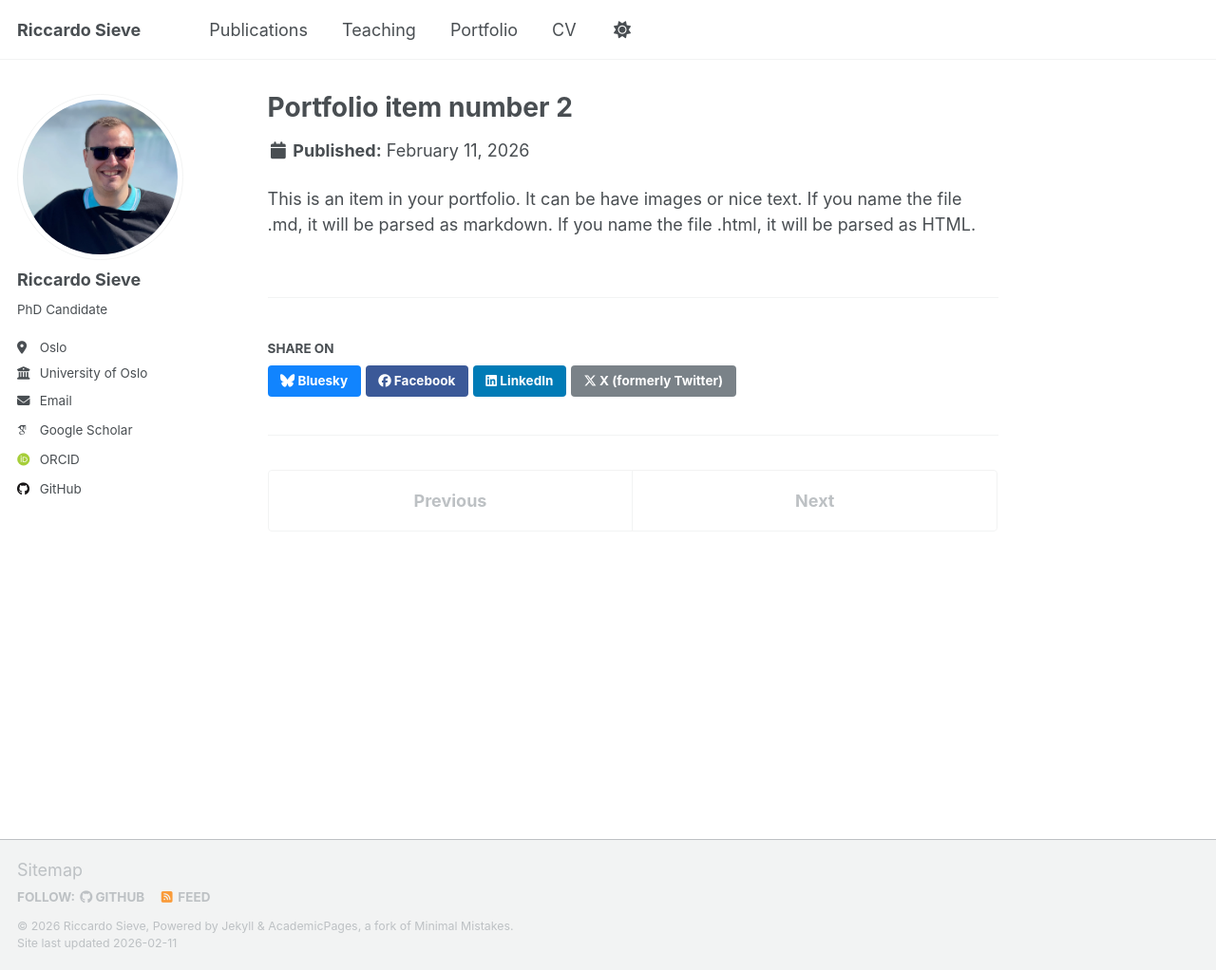
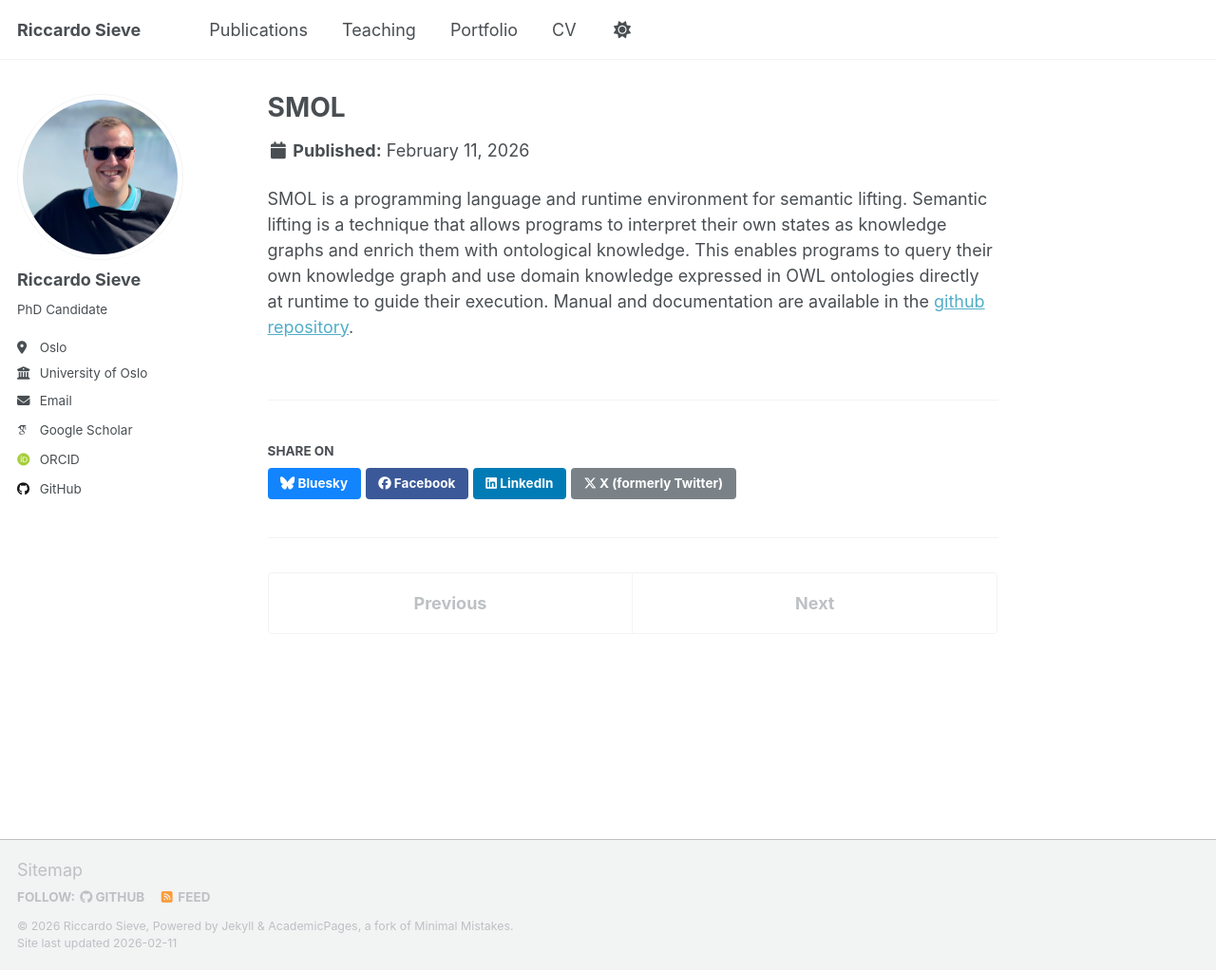
Before and after one commit to sievericcardo/sievericcardo.github.io, a Jekyll site: the page built from _portfolio/portfolio-2.html, in a window 1280 px wide and 1022 px high. Shown: the whole window at 95% size. Built offline with Jekyll 4.4.1, drawn with Linux system fonts in a browser that asks for light colours; some web fonts are replaced; a script that is not in the unit is left out.

Commit message:
Update portfolio items and add images
Replace placeholder portfolio entries with real project content: _portfolio/portfolio-1.md updated to BedreFlyt (expanded description, updated excerpt referencing images/website-bedreflyt.webp) and _portfolio/portfolio-2.html updated to SMOL (expanded description, updated excerpt referencing images/website-smol.webp). Add new image assets images/website-bedreflyt.webp and images/website-smol.webp. Remove generic placeholder text and include links to the projects' GitHub repositories.

```diff
--- a/_portfolio/portfolio-2.html
+++ b/_portfolio/portfolio-2.html
@@ -1,7 +1,9 @@
 ---
-title: "Portfolio item number 2"
-excerpt: "Short description of portfolio item number 2 <br/><img src='/images/500x300.png'>"
+title: "SMOL"
+excerpt: "SMOL is a programming language and runtime environment for semantic lifting. I'm currently helping in developing and maintaining the language. <br/><img src='/images/website-smol.webp', width='500px'>"
 collection: portfolio
 ---
 
-This is an item in your portfolio. It can be have images or nice text. If you name the file .md, it will be parsed as markdown. If you name the file .html, it will be parsed as HTML.
+SMOL is a programming language and runtime environment for semantic lifting. Semantic lifting is a technique that allows programs to interpret their own states as knowledge graphs and enrich them with ontological knowledge. This enables programs to query their own knowledge graph and use domain knowledge expressed in OWL ontologies directly at runtime to guide their execution.
+
+Manual and documentation are available in the <a href="https://github.com/smolang/SemanticObjects", target="_blank">github repository</a>.
```
Also changed, not shown: _portfolio/portfolio-1.md (+5 -3 lines), images/website-bedreflyt.webp (added), images/website-smol.webp (added).
